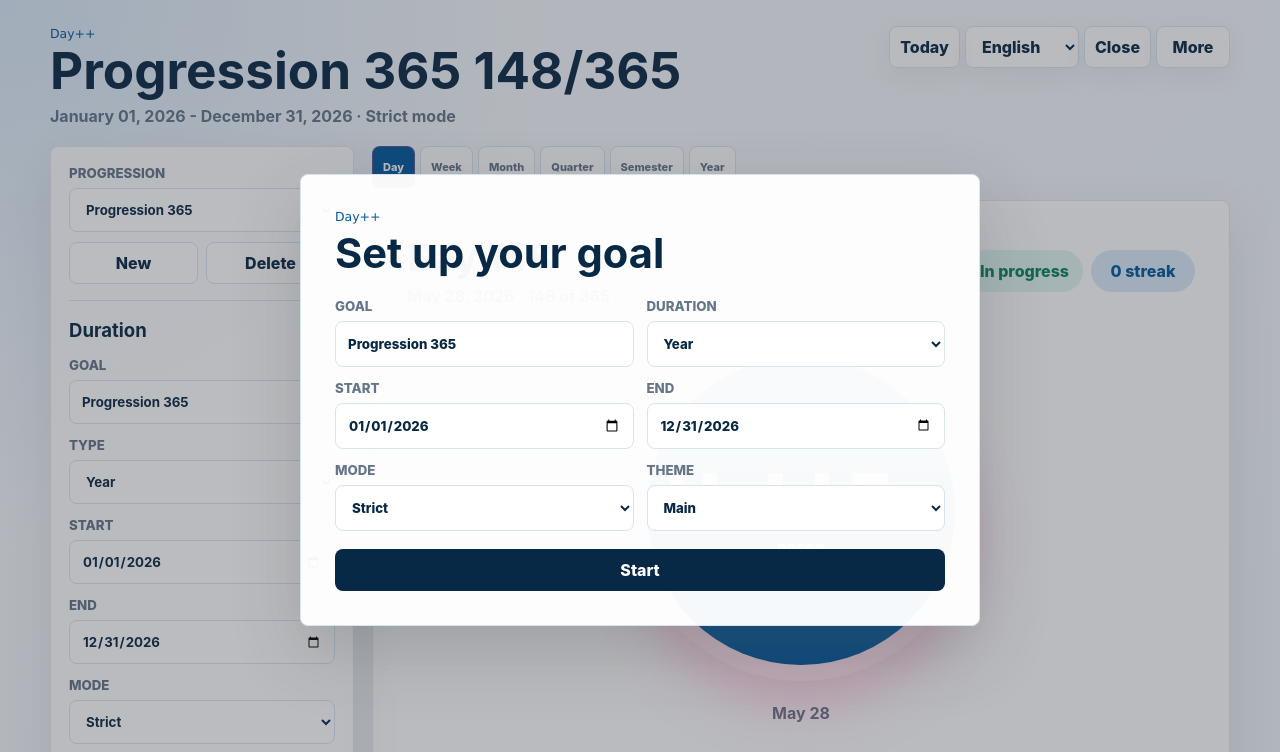
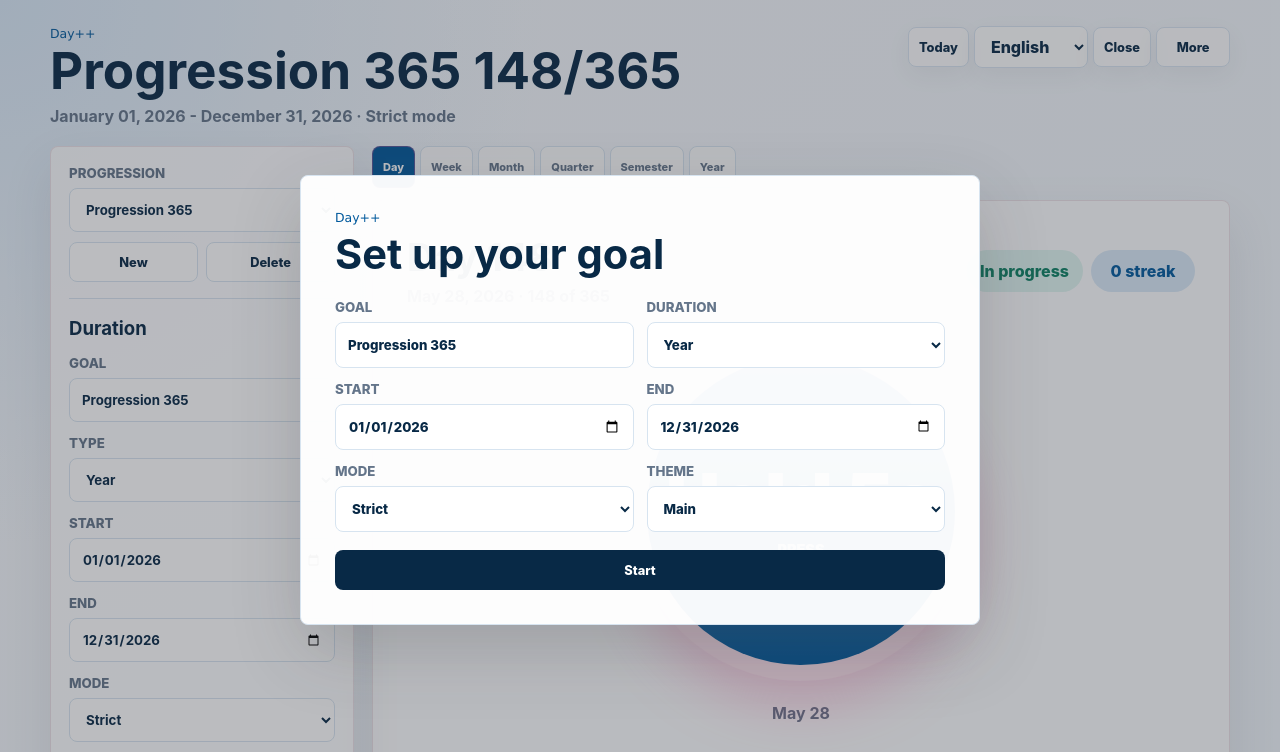
Before and after one commit to intermediairesservices/dayplusplus, a plain HTML site: page index.html in a window 1280 px wide. Shown: the top 752 px of the page. Drawn offline with Linux system fonts and the light colour scheme.

Commit message:
fix: Adjust button min-height and font size for improved accessibility

```diff
--- a/styles.css
+++ b/styles.css
@@ -126,12 +126,13 @@ button:disabled {
   display: inline-flex;
   align-items: center;
   justify-content: center;
-  min-height: 42px;
+  min-height: 40px;
   border: 1px solid transparent;
   border-radius: var(--radius);
   padding: 0 10px;
   color: var(--ink);
   font-weight: 760;
+  font-size: 0.8rem;
   text-decoration: none;
 }
 
```
